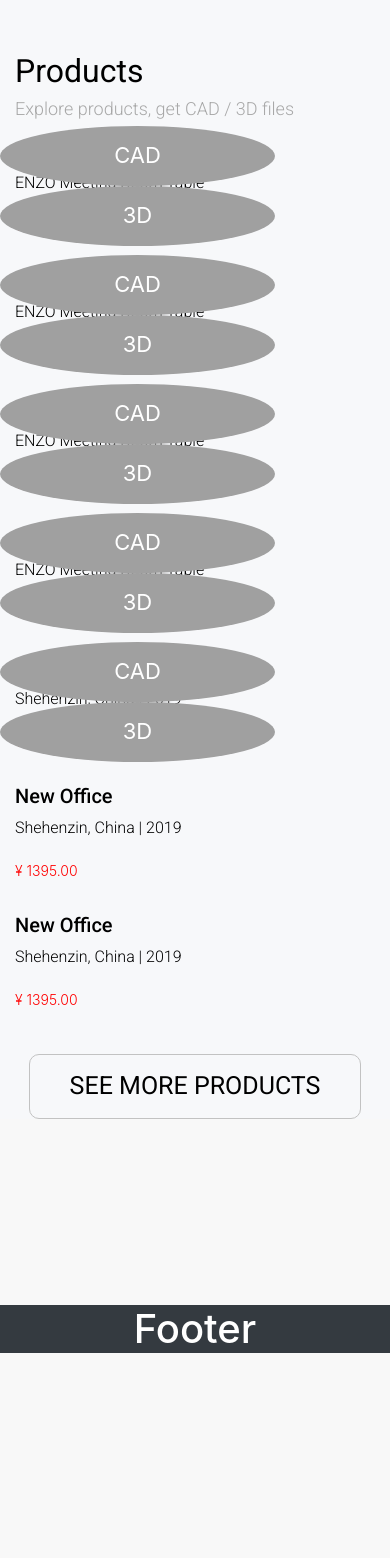
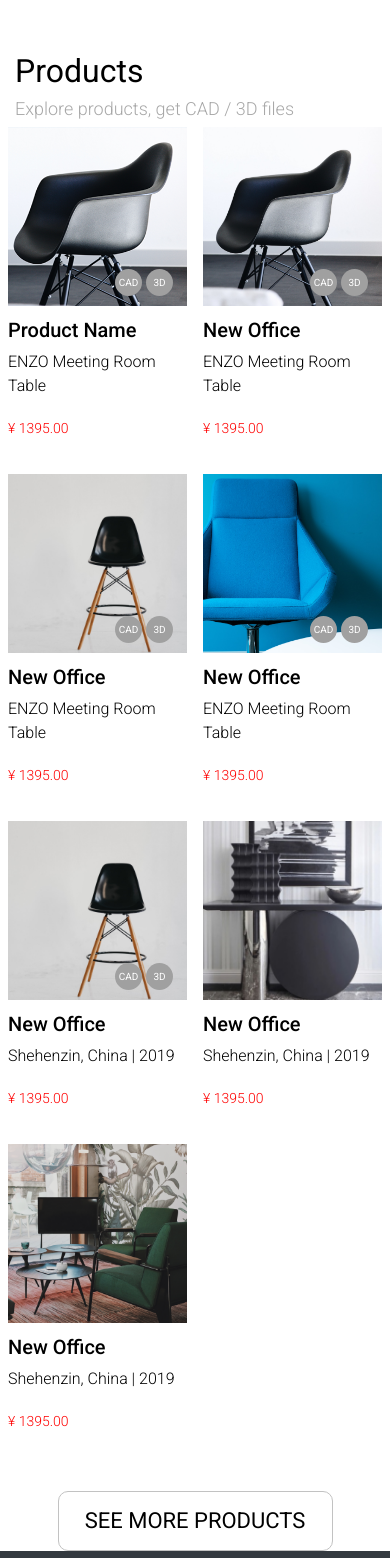
Before and after one commit to a7med-tal3at/arch17-front, a React (Create React App) app: page / in a window 390 px wide. Shown: the part 4260-5818 px from the top of the page. Before the commit the page ends 5621 px from the top, so only its background shows below. Built offline with nearby package versions, Linux system fonts and the light colour scheme; grey boxes are pictures that could not be loaded.

Commit message:
commiting

```diff
--- a/src/App.css
+++ b/src/App.css
@@ -1042,7 +1042,7 @@ span.learn-more {
  .container-sm,
  .container-xl,
  .container-fluid {
-  max-width: 1250px !important;
+  max-width: 1366px !important;
  }
 }
 .none-descktop {
--- a/src/components/HomePage/HomePage.css
+++ b/src/components/HomePage/HomePage.css
@@ -1,8 +1,31 @@
 .home-page{
     background-color: #F7F8FA ;
+    overflow: hidden;
+}
+.mega-menu-bar{
+    width: 80%;
+}
+.mega-item{
+    text-align: left;
+    font: normal normal normal 20px 'Roboto';
+    letter-spacing: 0px;
+    color: #000000;
+    margin-left: 5px;
+    margin-right: 5px;
+    cursor: pointer;
+}
+.mega-publish{
+    top:0;
+    right: 0px;
+    text-align: left;
+    text-decoration: underline;
+    font: normal normal normal 20px 'Roboto';
+    letter-spacing: 0px;
+    color: #000000;
+    cursor: pointer;
 }
 .slider-section{
-    max-width: 1250px;
+    max-width: 1366px;
     margin: auto;
 }
 
@@ -395,13 +418,16 @@
     .products-container h3{
         font-size: 26px;
     }
-    .products-container button{
+    .products-container .see-more{
         font-size: 22px;
         width: 275px;
         height: 60px;
     }
 }
 @media(max-width : 768px ){
+    .mega-menu{
+        display: none;
+    }
     .home-slide-image{
         height: calc(100vw / 2.37);
     }
@@ -486,6 +512,10 @@
     .products-container h3{
         font-size: 18px;
     }
+    .mg-page .col-6{
+        padding-left: 8px;
+        padding-right: 8px;
+    }
     .container{
         padding-right: 15px !important;
         padding-left:15px !important;
--- a/src/components/HomePage/HomePage.jsx
+++ b/src/components/HomePage/HomePage.jsx
@@ -28,6 +28,19 @@ import sqaure4 from "../../square4.jpg";
 import sqaure5 from "../../square5.jpg";
 import sqaure6 from "../../square6.jpg";
 import sqaure7 from "../../square7.jpg";
+
+import collection2 from "../../collection-2.jpg";
+import profile from "../../profiles.jpg";
+import collection3 from "../../collection-3.jpg";
+import collection1 from "../../collection-1.png";
+import collection4 from "../../h-1.png";
+import collection5 from "../../h-2.png";
+import pr1 from "../../pr1.jpg";
+import pr2 from "../../pr2.jpg";
+import pr3 from "../../pr3.jpg";
+import pr4 from "../../pr4.jpg";
+import pr5 from "../../pr5.png";
+import store1 from "../../store1.jpg";
 import { generateKey } from './../../static/utility';
 
 
@@ -91,7 +104,53 @@ class HomePage extends Component{
         })
         return(
             <React.Fragment>
+
+
                 <div className="w-100 home-page m-auto ">
+                        <section className="mega-menu bg-white py-3 none-mobile ">
+                            <Container className="position-relative px-0">
+                                <div className="mega-menu-bar d-flex justify-content-between ">
+                                    <div className="mega-item">
+                                        Get Inspired
+                                    </div>
+                                    <div className="mega-item">
+                                    Furniture
+                                    </div>
+                                    <div className="mega-item">
+                                    Living room
+                                    </div>
+                                    <div className="mega-item">
+                                    Bedroom
+                                    </div>
+                                    <div className="mega-item">
+                                    Office
+                                    </div>
+                                    <div className="mega-item">
+                                    Hotel
+                                    </div>
+                                    <div className="mega-item">
+                                    Outdoor
+                                    </div>
+                                    |
+                                    <div className="mega-item">
+                                    Events
+                                    </div>
+                                    <div className="mega-item">
+                                    Fair
+                                    </div>
+                                    <div className="mega-item">
+                                    Brands
+                                    </div>
+                                    <div className="mega-item">
+                                    Magazine
+                                    </div>
+                                </div>
+                                <span className="mega-publish position-absolute">
+                                    Publish Your Products
+                                </span>
+                            </Container>
+                        </section>
+
                     <section className="slider-section">
                         <Carousel className="home-page-slider" fade={true} slide={false} prevIcon={<img src={prev} alt={prev} width="26" height="26"/>} nextIcon={<img src={next} alt={next} width="26" height="26"/>} >
                             {Sildes}
@@ -279,6 +338,8 @@ class HomePage extends Component{
                                 </div>
                             </div>
                         </section>
+                    </Container>
+                    <Container className="bg-white">
                         <section className="project-contaienr text-center bg-white mt-5 pt-4">
                             <h2>
                                 Magazine
@@ -338,12 +399,12 @@ class HomePage extends Component{
                             <h3>
                             Explore products, get CAD / 3D files
                             </h3>
-                            <Row md={{ span: 12 }}>
-                            <Col lg={4} sm={6} xs={12}>
+                            <Row md={{ span: 12 }} className="mg-page">
+                                <Col lg={3} sm={4} xs={6}>
                                 <div className="product-box">
                                 <div
                                     className="product-img"
-                                style={{ backgroundImage: `url(${sqaure6})` }}
+                                    style={{ backgroundImage: `url(${pr5})` }}
                                 >
                                     <button className="save-product-btn">Save</button>
                                     <div className="file-btns">
@@ -358,11 +419,11 @@ class HomePage extends Component{
                                 <div className="product-price">¥ 1395.00</div>
                                 </div>
                                 </Col>
-                            <Col lg={4} sm={6} xs={12}>
+                                <Col lg={3} sm={4} xs={6}>
                                 <div className="product-box">
                                 <div
                                     className="product-img"
-                                style={{ backgroundImage: `url(${sqaure1})` }}
+                                    style={{ backgroundImage: `url(${pr2})` }}
                                 >
                                     <button className="save-product-btn">Save</button>
                                     <div className="file-btns">
@@ -376,11 +437,11 @@ class HomePage extends Component{
                                 <div className="product-price">¥ 1395.00</div>
                                 </div>
                                 </Col>
-                            <Col lg={4} sm={6} xs={12}>
+                                <Col lg={3} sm={4} xs={6}>
                                 <div className="product-box">
                                 <div
                                     className="product-img"
-                                style={{ backgroundImage: `url(${sqaure2})` }}
+                                    style={{ backgroundImage: `url(${pr3})` }}
                                 >
                                     <button className="save-product-btn">Save</button>
                                     <div className="file-btns">
@@ -394,11 +455,11 @@ class HomePage extends Component{
                                 <div className="product-price">¥ 1395.00</div>
                                 </div>
                                 </Col>
-                            <Col lg={4} sm={6} xs={12}>
+                                <Col lg={3} sm={4} xs={6}>
                                 <div className="product-box">
                                 <div
                                     className="product-img"
-                                style={{ backgroundImage: `url(${sqaure3})` }}
+                                    style={{ backgroundImage: `url(${pr4})` }}
                                 >
                                     <button className="save-product-btn">Save</button>
                                     <div className="file-btns">
@@ -412,11 +473,11 @@ class HomePage extends Component{
                                 <div className="product-price">¥ 1395.00</div>
                                 </div>
                                 </Col>
-                            <Col lg={4} sm={6} xs={12}>
+                                <Col lg={3} sm={4} xs={6}>
                                 <div className="product-box">
                                 <div
                                     className="product-img"
-                                style={{ backgroundImage: `url(${sqaure4})` }}
+                                    style={{ backgroundImage: `url(${pr3})` }}
                                 >
                                     <button className="save-product-btn">Save</button>
                                     <div className="file-btns">
@@ -430,11 +491,11 @@ class HomePage extends Component{
                                 <div className="product-price">¥ 1395.00</div>
                                 </div>
                                 </Col>
-                            <Col lg={4} sm={6} xs={12}>
+                                <Col lg={3} sm={4} xs={6}>
                                 <div className="product-box">
                                 <div
                                     className="product-img"
-                                style={{ backgroundImage: `url(${sqaure5})` }}
+                                    style={{ backgroundImage: `url(${collection2})` }}
                                 ></div>
                                 <h4 className="product-name">New Office</h4>
                                 <div className="product-desc">Shehenzin, China | 2019</div>
@@ -442,11 +503,11 @@ class HomePage extends Component{
                                 <div className="product-price">¥ 1395.00</div>
                                 </div>
                                 </Col>
-                            <Col lg={4} sm={6} xs={12}>
+                                <Col lg={3} sm={4} xs={6}>
                                 <div className="product-box">
                                 <div
                                     className="product-img"
-                                style={{ backgroundImage: `url(${sqaure7})` }}
+                                    style={{ backgroundImage: `url(${collection5})` }}
                                 ></div>
                                 <h4 className="product-name">New Office</h4>
                                 <div className="product-desc">Shehenzin, China | 2019</div>
```
Lines whose indentation alone changed are shown as unchanged.
